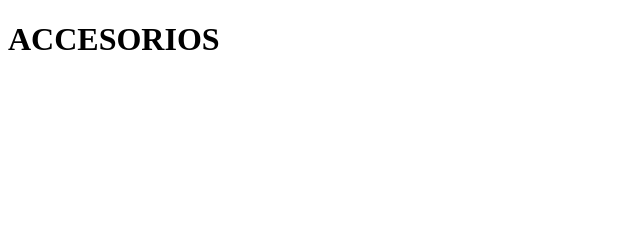
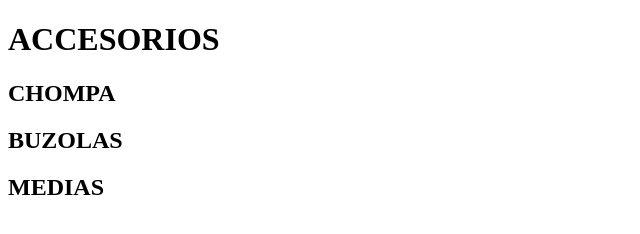
Before and after one commit to LIZ13102630/I-PROYECTO, a plain HTML site: page inicio.html in a window 1280 px wide. Shown: the whole page, without its empty margins (0-640 px from the left). Drawn offline with Linux system fonts and the light colour scheme.

Commit message:
modificamos el index

```diff
--- a/inicio.html
+++ b/inicio.html
@@ -7,5 +7,8 @@
 </head>
 <body>
     <h1>ACCESORIOS</h1>
+    <h2>CHOMPA</h2>
+    <h2>BUZOLAS</h2>
+    <h2>MEDIAS</h2>
 </body>
 </html>
```
